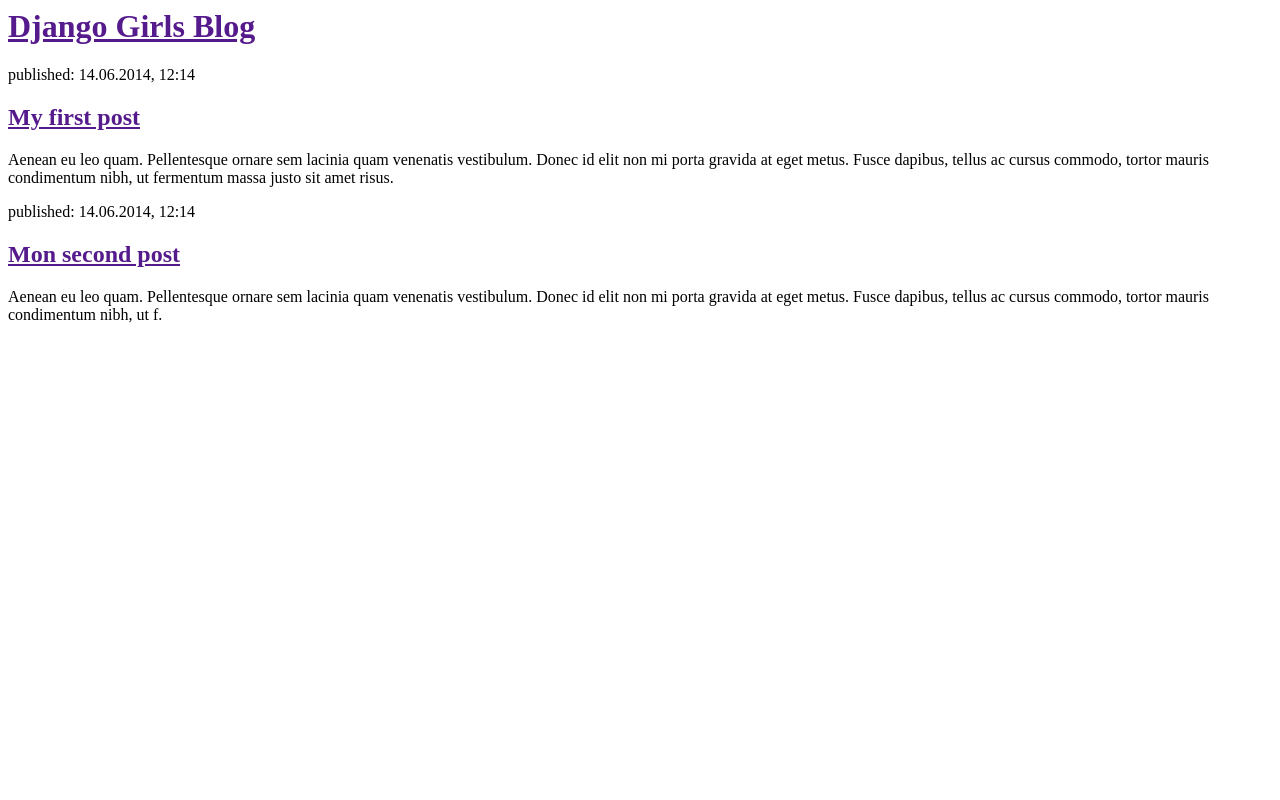
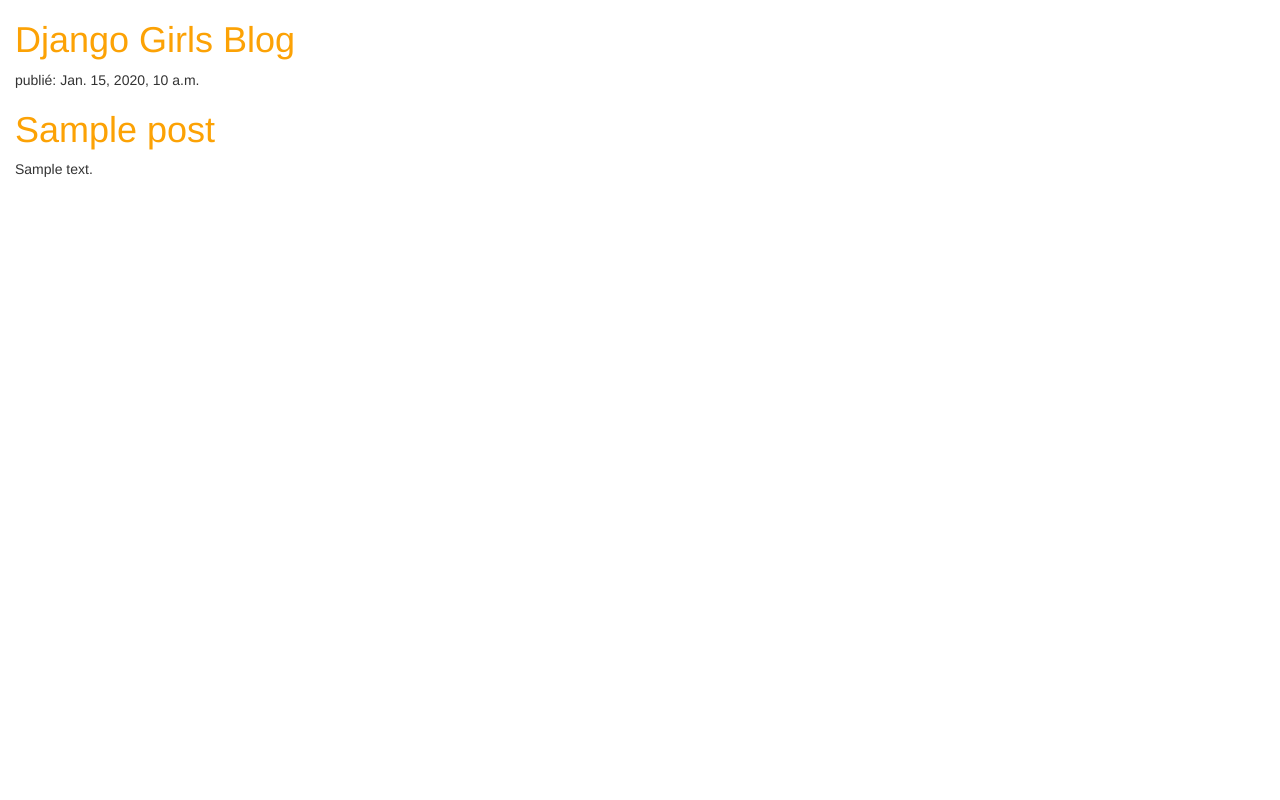
Before and after one commit to virginie26/my-first-blog, a Django app: template blog/templates/blog/post_list.html in a window 1280 px wide. Run offline with Django 3.2, Linux system fonts and the light colour scheme; the template is opened without the code that fills it: most values are stand-ins (such as "Sample title", 1, 10 or a date in 2020); some libraries are stand-ins or nearby versions.

Commit message:
mise à jour

```diff
--- /dev/null
+++ b/blog/static/css/blog.css
@@ -0,0 +1,6 @@
+h1 a {
+    color: #FCA205;
+}
+body {
+    padding-left: 15px;
+}
--- a/blog/templates/blog/post_list.html
+++ b/blog/templates/blog/post_list.html
@@ -1,22 +1,22 @@
+{% load static %}
 <html>
     <head>
+<link rel="stylesheet" href="//maxcdn.bootstrapcdn.com/bootstrap/3.2.0/css/bootstrap.min.css">
+<link rel="stylesheet" href="//maxcdn.bootstrapcdn.com/bootstrap/3.2.0/css/bootstrap-theme.min.css">
+<link rel="stylesheet" href="{% static 'css/blog.css' %}">
         <title>Django Girls blog</title>
     </head>
     <body>
         <div>
             <h1><a href="">Django Girls Blog</a></h1>
         </div>
+{% for post in posts %}
+    <div>
+        <p>publié: {{ post.published_date }}</p>
+        <h1><a href="">{{ post.title }}</a></h1>
+        <p>{{ post.text|linebreaksbr }}</p>
+    </div>
+{% endfor %}
 
-        <div>
-            <p>published: 14.06.2014, 12:14</p>
-            <h2><a href="">My first post</a></h2>
-            <p>Aenean eu leo quam. Pellentesque ornare sem lacinia quam venenatis vestibulum. Donec id elit non mi porta gravida at eget metus. Fusce dapibus, tellus ac cursus commodo, tortor mauris condimentum nibh, ut fermentum massa justo sit amet risus.</p>
-        </div>
-
-        <div>
-            <p>published: 14.06.2014, 12:14</p>
-            <h2><a href="">Mon second post</a></h2>
-            <p>Aenean eu leo quam. Pellentesque ornare sem lacinia quam venenatis vestibulum. Donec id elit non mi porta gravida at eget metus. Fusce dapibus, tellus ac cursus commodo, tortor mauris condimentum nibh, ut f.</p>
-        </div>
     </body>
 </html>
--- a/blog/views.py
+++ b/blog/views.py
@@ -1,3 +1,7 @@
 from django.shortcuts import render
+from django.utils import timezone
+from .models import Post
+
 def post_list(request):
-    return render(request, 'blog/post_list.html', {})
+    posts = Post.objects.filter(published_date__lte=timezone.now()).order_by('published_date')
+    return render(request, 'blog/post_list.html', {'posts': posts})
```
